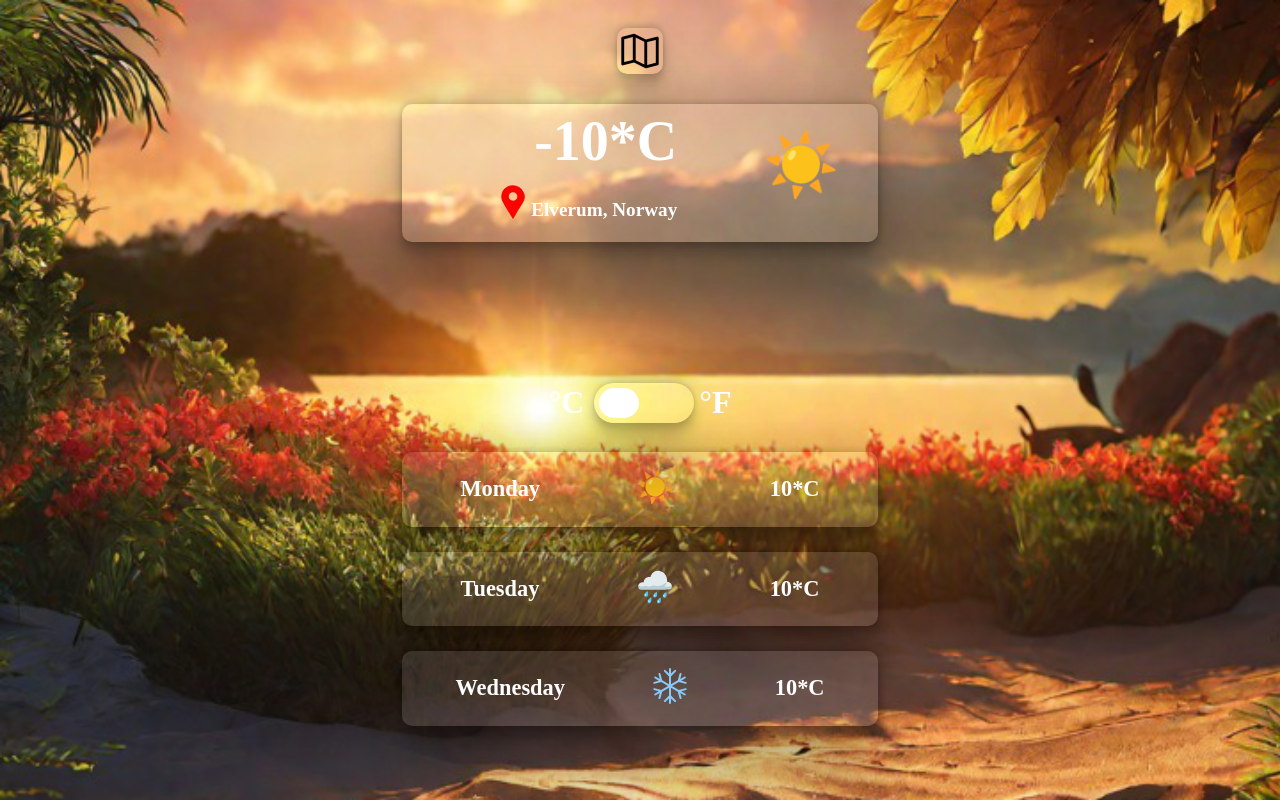
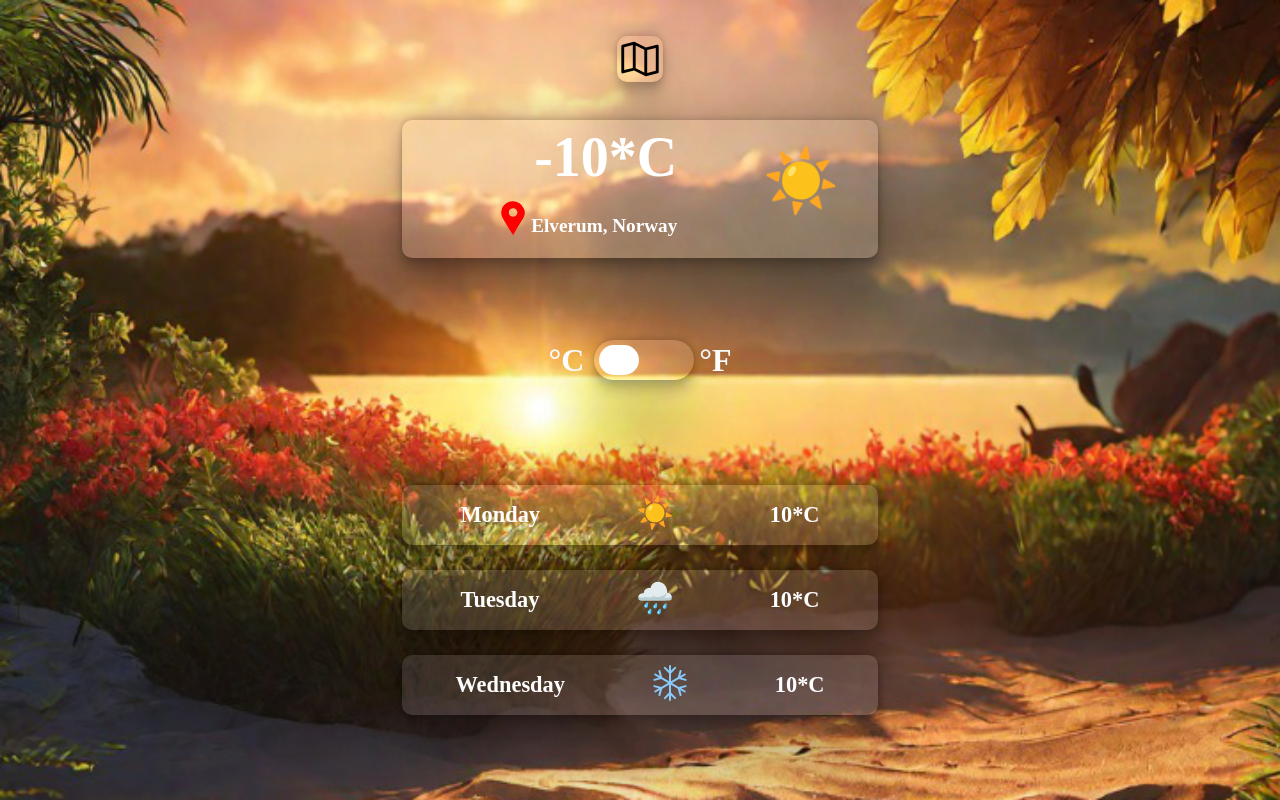
Before and after one commit to LucasDaSilva96/Weather-App, a website built with webpack: page template.html in a window 1280 px wide. Built offline with nearby package versions, Linux system fonts and the light colour scheme.

Commit message:
Change the grid layout on the body

```diff
--- a/src/style.css
+++ b/src/style.css
@@ -22,7 +22,7 @@ body {
   position: relative;
   min-height: 100vh;
   display: grid;
-  grid-template-rows: 0.3fr 0.8fr 0.2fr 1fr;
+  grid-template-rows: 0.3fr 0.5fr 0.2fr 1fr;
   place-content: center;
 
   background-image: radial-gradient(
@@ -108,7 +108,6 @@ header {
 /* Switch Section*/
 /* =============== */
 .switch-temp-section {
-  align-self: start;
   justify-self: center;
   display: flex;
   align-items: center;
@@ -211,6 +210,7 @@ header {
 /* Daily forecast */
 /* =============== */
 .daily-section {
+  align-self: center;
   display: grid;
   grid-template-rows: repeat(3, 0.25fr);
   row-gap: 25px;
```
